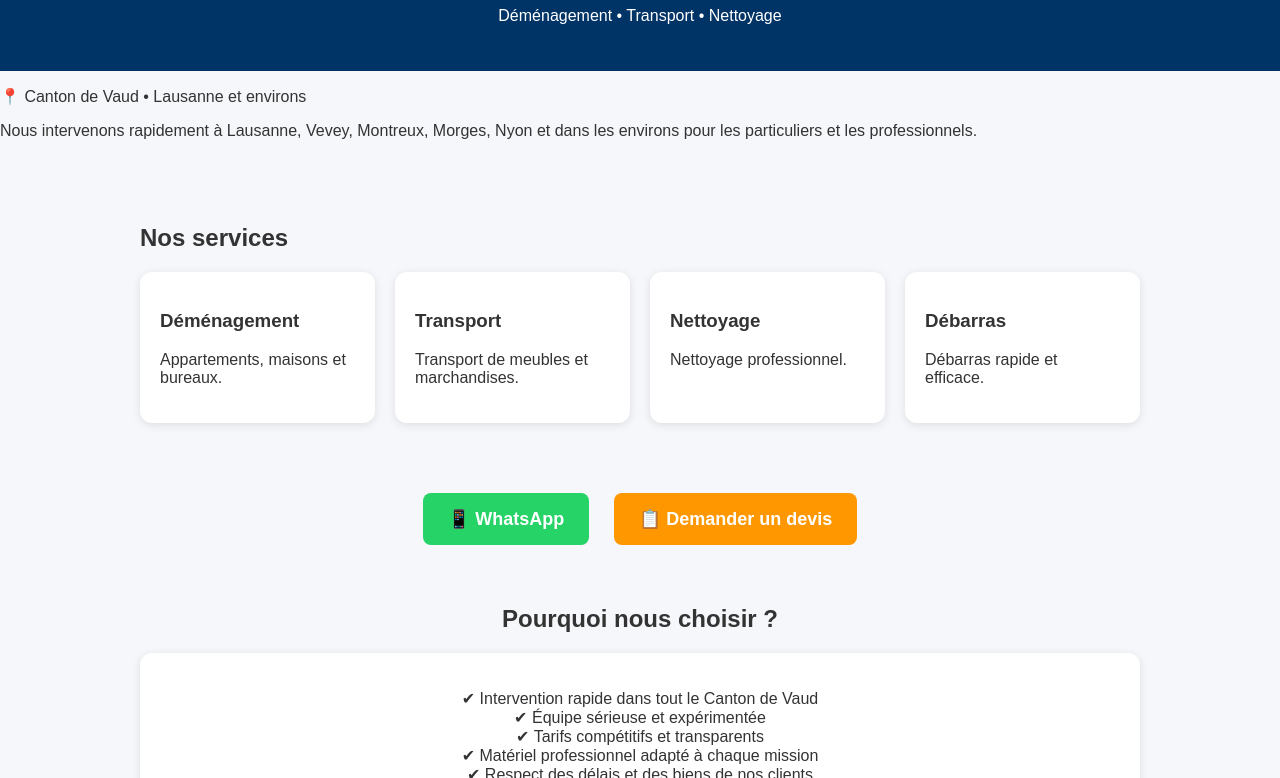
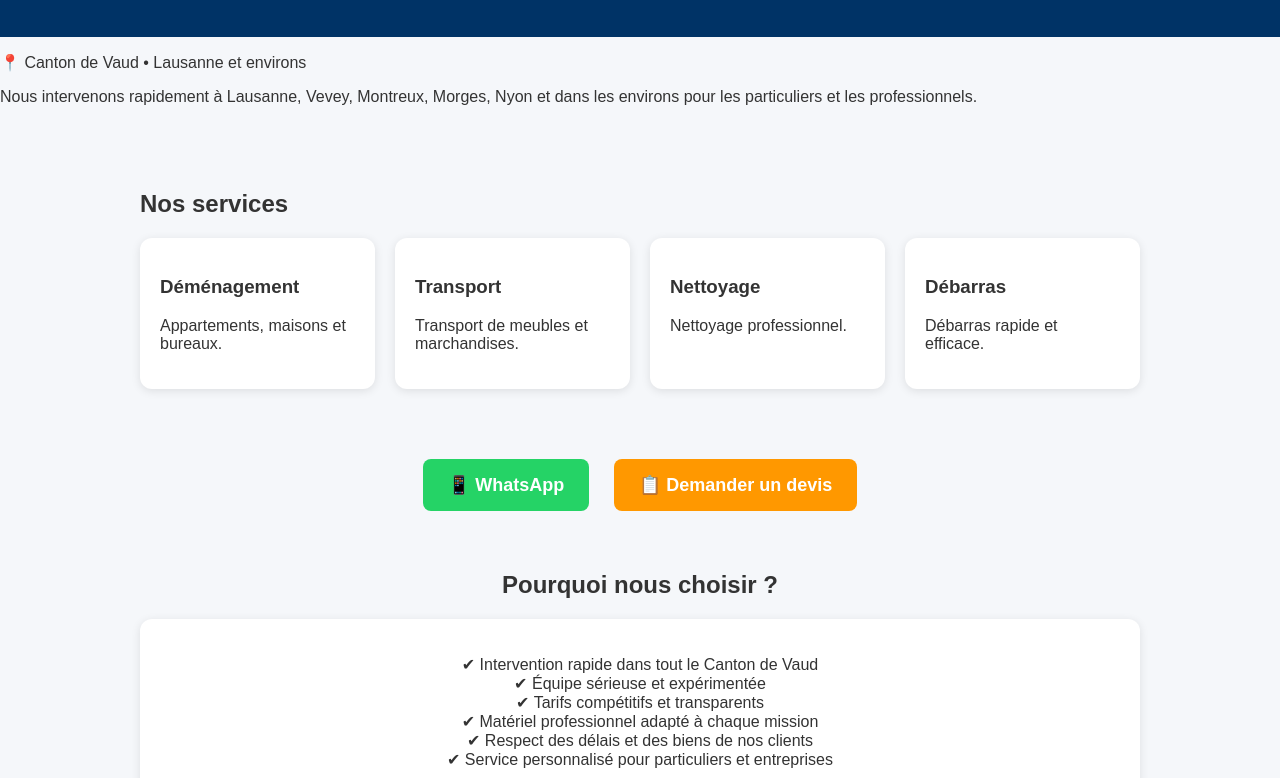
Before and after one commit to Munteanu-Transport-Suisse/Munteanu-Services-Suisse, a plain HTML site: page index.html in a window 1280 px wide. Shown: the part 322-1100 px from the top of the page. Drawn offline with Linux system fonts and the light colour scheme.

Commit message:
Update index.html

```diff
--- a/index.html
+++ b/index.html
@@ -66,7 +66,6 @@ text-decoration:none;
 <header>
 <img src="logo.png?v=2" alt="Logo">
 <h1>Déménagement,Débarras,Nettoyage</h1>
-<p>Déménagement • Transport • Nettoyage</p>
 </header>
 <p>📍 Canton de Vaud • Lausanne et environs</p>
  <p>
```
